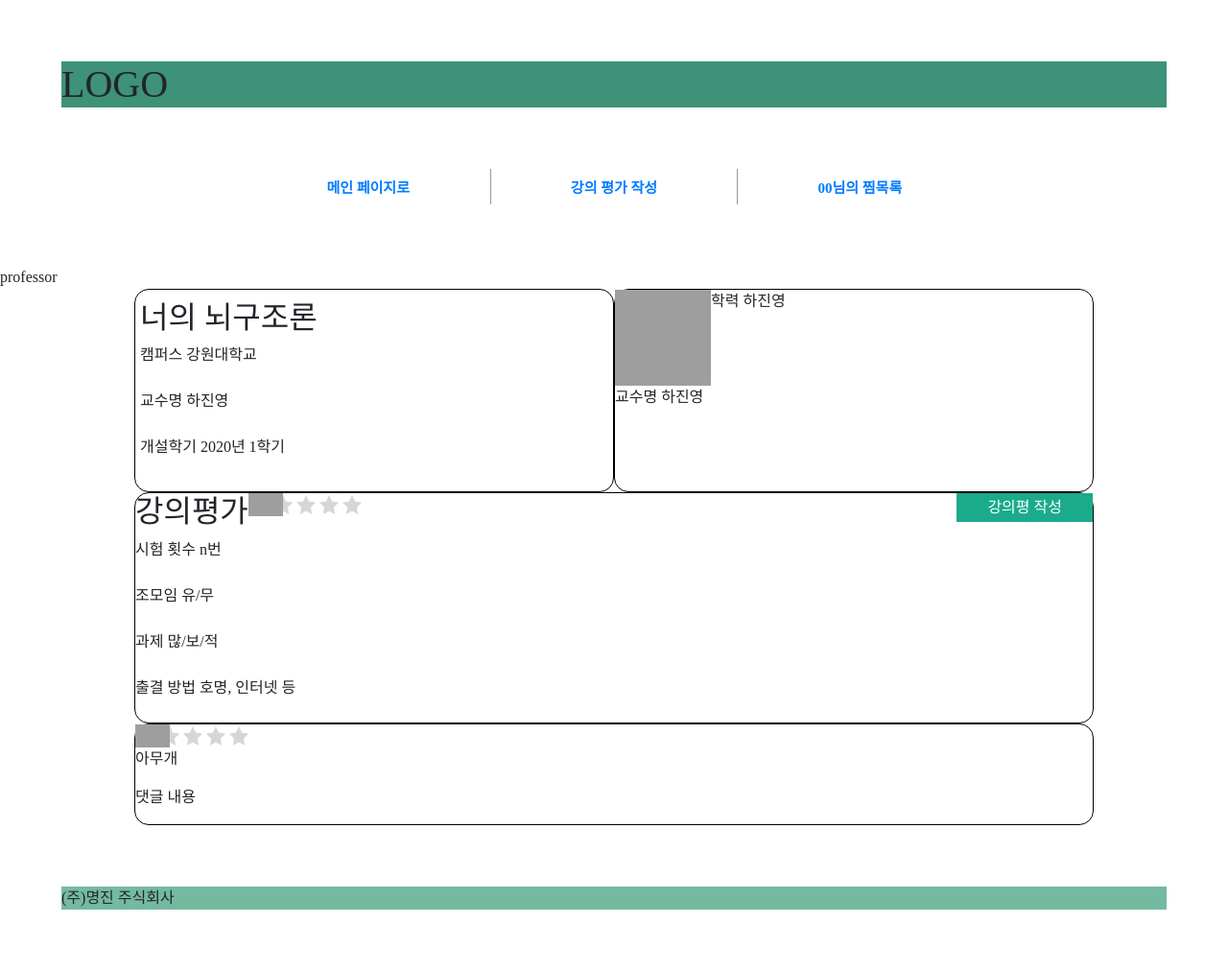
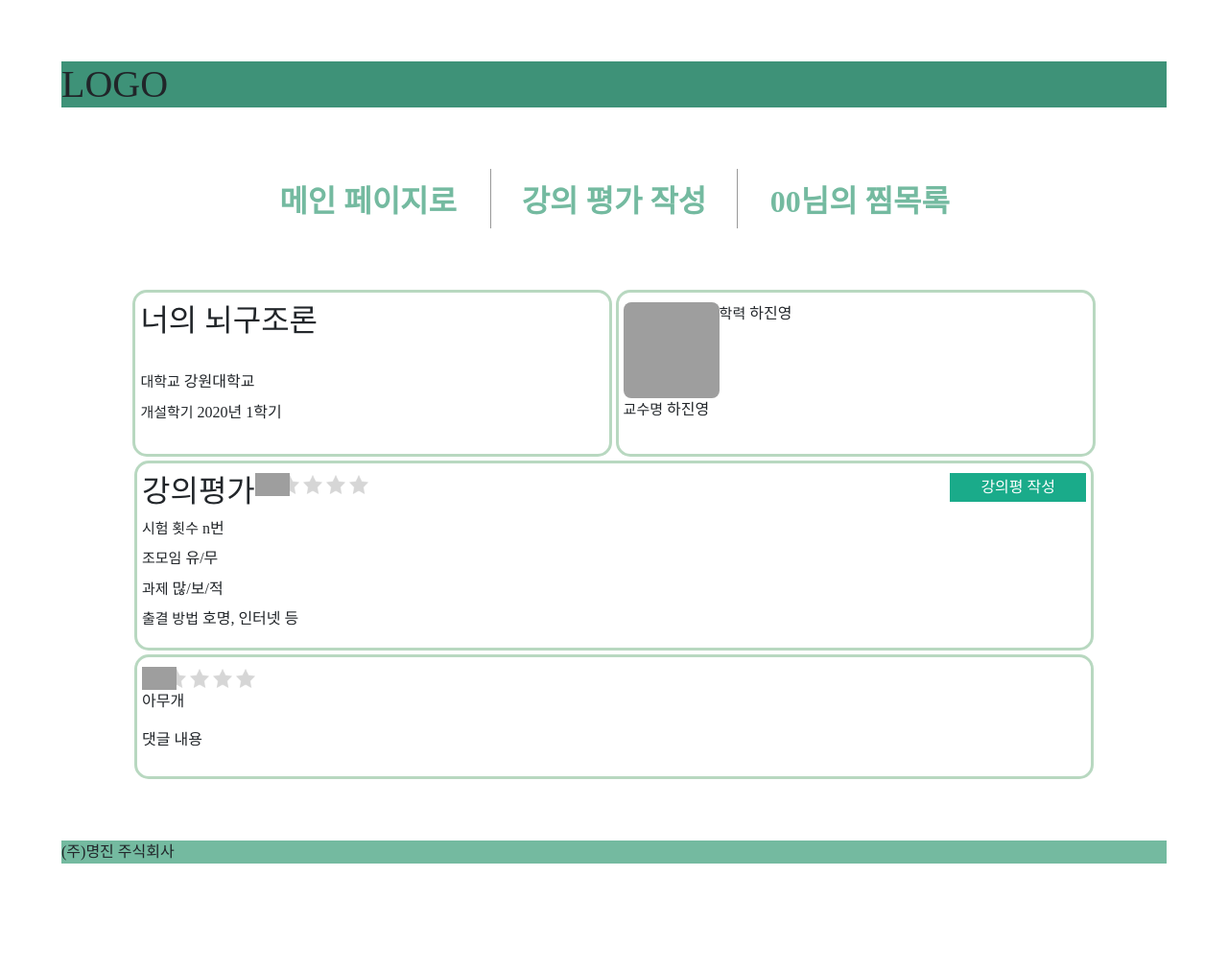
Before and after one commit to SMJin/Univ-lecture-scoring-site, a Django app: page /lecture/1 in a window 1280 px wide. Shown: the whole page at 96% size. After the commit the page ends 900 px from the top, so only its background shows below. Run offline with Django 3.2, Linux system fonts and the light colour scheme; data comes from the database, SQL or seed files in the repository; some libraries are stand-ins or nearby versions; some web fonts are replaced; grey boxes are pictures that could not be loaded.

Commit message:
Edit Nav font size,color & show_lecture page

```diff
--- a/lectureScoring/mainLecture/static/css/base.css
+++ b/lectureScoring/mainLecture/static/css/base.css
@@ -25,3 +25,9 @@ footer {
     background-color: rgb(116, 186, 160);
     margin: 5%;
 }
+
+.nav-link {
+    font-weight: 900 ;
+    font-size: 2rem;
+    color:#74BAA0;
+}
--- a/lectureScoring/mainLecture/static/css/show_lecture.css
+++ b/lectureScoring/mainLecture/static/css/show_lecture.css
@@ -14,7 +14,7 @@ body {
     justify-content: center;
  }
 .lecture_title {
-    border: 1px solid black;
+    border: 3px solid #B8D8C0;
     padding: 10px 5px 10px 5px;
     box-sizing: border-box;
     border-radius: 15px;
@@ -24,14 +24,16 @@ body {
     flex-basis: 50%;
 }
 .lecture_professor {
+    padding: 10px 5px 10px 5px;
     display: flex;
-    border: 1px solid black;
+    border: 3px solid #B8D8C0;
     max-width: 500px;
     max-height: 500px;
     box-sizing: border-box;
     border-radius: 15px;
     flex: 1;
     flex-basis: 50%;
+    margin-left: 0.25%
 }
 .on {
     display:block;
@@ -47,20 +49,22 @@ body {
     background-size: 120px 24px;
 }
 .lecture_info {
-    border: 1px solid black;
+    padding: 10px 5px 10px 5px;
+    border: 3px solid #B8D8C0;
     max-width: 1000px;
     max-height: 500px;
     border-radius: 15px;
     box-sizing: border-box;
-    margin: 0 auto;
+    margin: 4 auto;
 }
 .comment {
-    border: 1px solid black;
+    padding: 10px 5px 10px 5px;
+    border: 3px solid #B8D8C0;
     max-width: 1000px;
     max-height: 500px;
     border-radius: 15px;
     box-sizing: border-box;
-    margin: 0 auto;
+    margin: 4 auto;
 }
 .lecture_wrapper {
     display: flex;
@@ -108,3 +112,12 @@ button:hover{
     width:100%;
     transition:800ms ease all;
   }
+  label {
+    font-size: 15px;
+  }
+  img {
+    border-radius: 8px;
+  }
+  .empty_box {
+    height: 25px;
+  }
--- a/lectureScoring/mainLecture/templates/show_lecture_test.html
+++ b/lectureScoring/mainLecture/templates/show_lecture_test.html
@@ -6,32 +6,39 @@
     <link rel="stylesheet" href="{% static 'css/show_lecture.css' %}">
     <link rel="stylesheet" href="https://cdnjs.cloudflare.com/ajax/libs/font-awesome/4.7.0/css/font-awesome.min.css">
 
- {% for professor in professor.all %}
-        professor
-{% endfor %}
+
 
 <div class="wrapper">
     <div class="lecture_title">
         <h2>{{lecture.lecture_title}}</h2>
-        <p>
-            <label>캠퍼스</label>
+
+        <div class="empty_box"></div>
+
+        <div>
+            <label>대학교</label>
             <span>{{lecture.university_name}}</span>
-        </p>
-        <p>
+        </div>
+        <!-- <div>
             <label>교수명</label>
             <span>{{lecture.lecture_professor_name}}</span>
-        </p>
-        <p>
+        </div> -->
+        <div>
             <label>개설학기</label>
             <span>{{lecture.semester}}</span>
-        </p>
+        </div>
     </div>
     <div class="lecture_professor">
         <div>
             <img src="https://computer.kangwon.ac.kr/_oxdir/data/page/__magicdir__/image/pro14.gif" alt="Smiley face" height="100" width="100">
             <p>
                 <label>교수명</label>
-                <span>하진영</span>
+                <span>
+                    {% for professor in professor.all %}
+                        {% if professor and lecture.lecture_professor_name%}
+                            {{ professor.professor_name }}
+                        {% endif %}
+                    {% endfor %}
+                </span>
             </p>
         </div>
         <div style="overflow: auto;">
@@ -52,22 +59,22 @@
             강의평 작성
         </button>
     </div>
-    <p>
+    <div>
         <label>시험 횟수</label>
         <span>n번</span>
-    </p>
-    <p>
+    </div>
+    <div>
         <label>조모임</label>
         <span>유/무</span>
-    </p>
-    <p>
+    </div>
+    <div>
         <label>과제</label>
         <span>많/보/적</span>
-    </p>
-    <p>
+    </div>
+    <div>
         <label>출결 방법</label>
         <span>호명, 인터넷 등</span>
-    </p>
+    </div>
 </div>
 <div class="comment">
     <div class="wrap-star">
```
